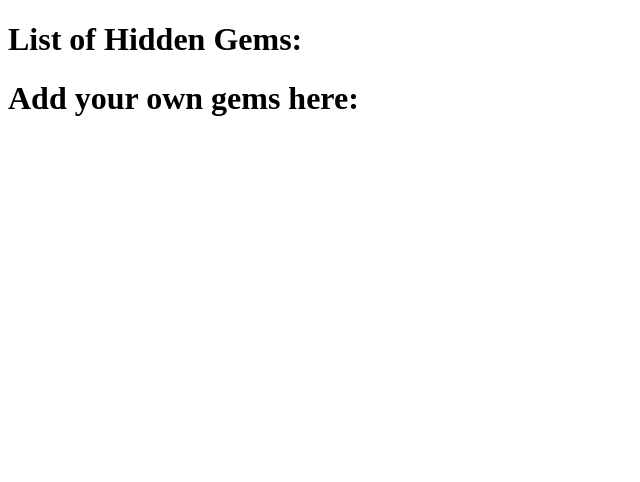
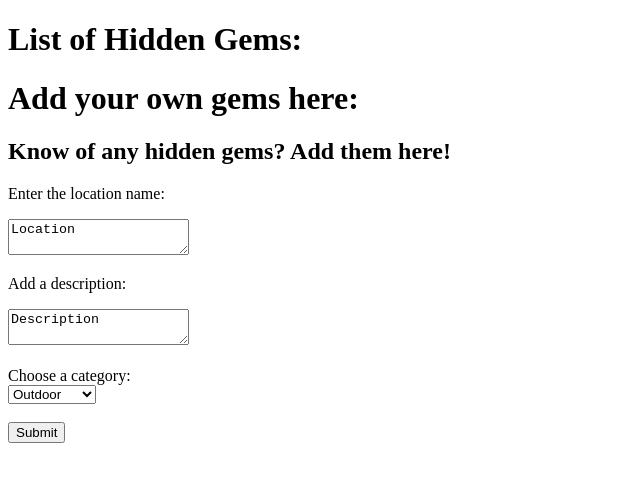
Before and after one commit to vickytu/sps-team-23, a plain HTML site: page src/main/webapp/index.html in a window 1280 px wide. Shown: the whole page, without its empty margins (0-640 px from the left). Drawn offline with Linux system fonts and the light colour scheme; no server answers.

Commit message:
Add user form to main page.

```diff
--- a/src/main/webapp/index.html
+++ b/src/main/webapp/index.html
@@ -11,5 +11,28 @@
     <h1>Add your own gems here:</h1>
     <p></p>
 
+    <form method="POST">
+        <h2>Know of any hidden gems? Add them here!</h2>
+
+        <p> Enter the location name: </p>
+        <textarea name="location-name">Location</textarea>
+        <br/>
+        <p> Add a description: </p>
+        <textarea name="description">Description</textarea>
+        <br/>
+        <br/>
+        <label for="category">Choose a category:</label>
+        <br/>
+        <select id="category" name="category">
+            <option value="outdoor">Outdoor</option>
+            <option value="art">Art</option>
+            <option value="cultural">Cultural</option>
+            <option value="landmarks">Landmarks</option>
+        </select>
+        <br/>
+        <br/>
+        <input type="submit">
+    </form>
+
   </body>
 </html>
```
